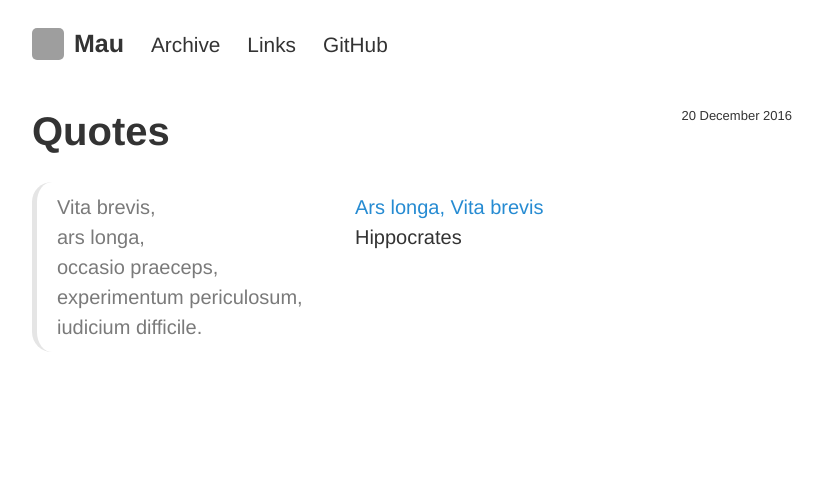
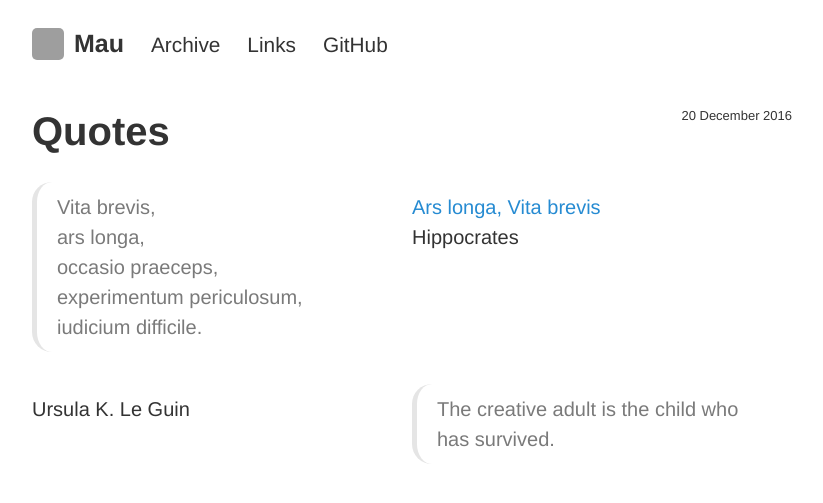
Before and after one commit to Maumagnaguagno/maumagnaguagno.github.io, a Jekyll site: the page built from quotes.md, in a window 1280 px wide. Shown: the top 503 px of the page, without its empty margins (228-1051 px from the left). Built offline with Jekyll 4.4.1, drawn with Linux system fonts in a browser that asks for light colours; our own code applies the rules of GitHub Pages for plain Markdown files; grey boxes are pictures that could not be loaded.

Commit message:
Test reverse quote style

```diff
--- a/quotes.md
+++ b/quotes.md
@@ -21,3 +21,13 @@ hidden: true
 Hippocrates
 
 </div></div>
+
+<div class="split"><div style="width:45%" markdown="1">
+
+Ursula K. Le Guin
+
+</div><div style="width:45%" markdown="1">
+
+> The creative adult is the child who has survived.
+
+</div></div>
```
